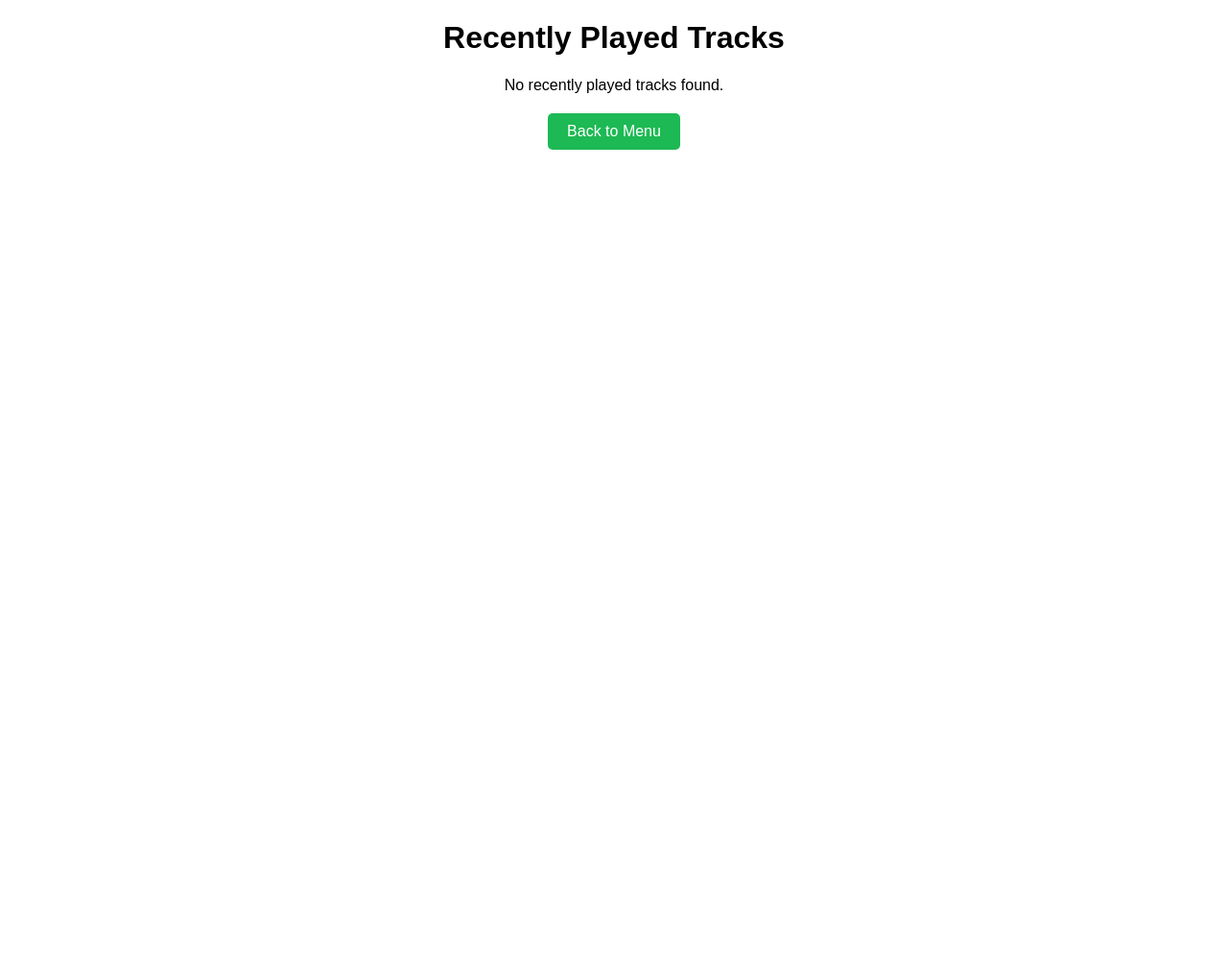
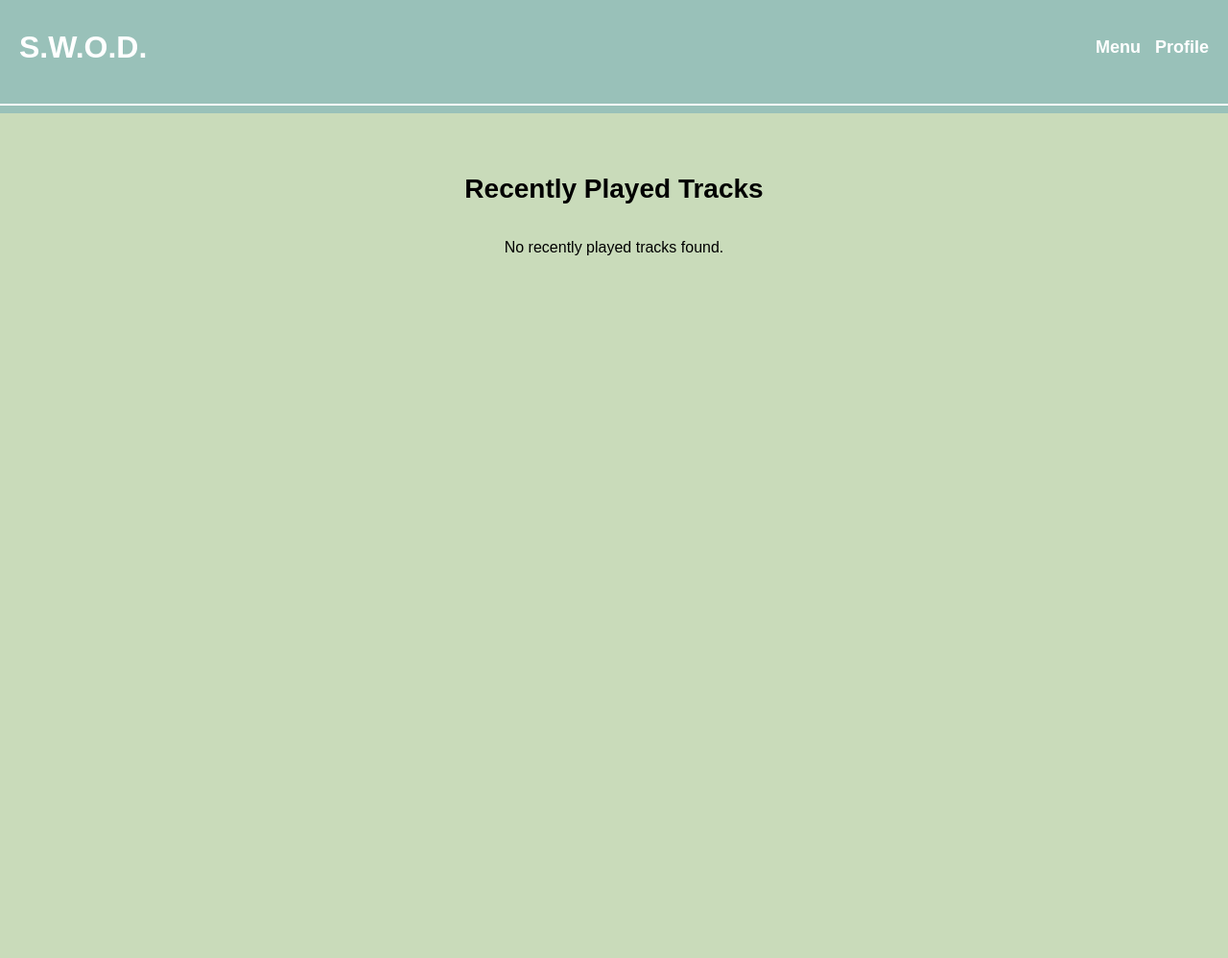
Before and after one commit to KamilesVersion/SWOD, a Flask app: template SWOD/SWOD/templates/recent.html in a window 1280 px wide. Shown: the whole page at 96% size. Before the commit the page ends 156 px from the top, so only its background shows below. Run offline with Flask 3, Linux system fonts and the light colour scheme; the template is opened without the code that fills it, so the values that code supplies are empty.

Commit message:
added css to recents page

```diff
--- a/SWOD/SWOD/templates/recent.html
+++ b/SWOD/SWOD/templates/recent.html
@@ -1,73 +1,153 @@
 <!DOCTYPE html>
 <html lang="en">
+
 <head>
     <meta charset="UTF-8">
     <meta name="viewport" content="width=device-width, initial-scale=1.0">
     <title>Recent Tracks</title>
     <style>
         body {
+            margin: 0;
             font-family: Arial, sans-serif;
+            background-color: rgb(201, 219, 186);
+        }
+
+        .header-container {
+            background-color: rgb(153, 193, 185);
+            padding: 10px 20px;
+        }
+
+        .header {
+            display: flex;
+            justify-content: space-between;
+            align-items: center;
+        }
+
+        .right-container {
+            display: flex;
+            align-items: center;
+            gap: 15px;
+        }
+
+        /* Navigation Button Styling */
+        .nav-button {
+            text-decoration: none;
+            font-size: 18px;
+            color: white;
+            font-weight: bold;
+            background: none;
+            border: none;
+            cursor: pointer;
+        }
+
+            .nav-button:hover {
+                color: lightgray;
+            }
+
+        .line {
+            width: 100%;
+            background-color: rgb(153, 193, 185);
+        }
+
+        .content {
+            min-height: 100vh;
+            padding: 40px 20px;
+            display: flex;
+            flex-direction: column;
+            align-items: center;
+        }
+
+        h2 {
+            font-size: 28px;
+            margin-bottom: 20px;
             text-align: center;
+        }
+
+        .track-list {
+            width: 90%;
+            max-width: 800px;
+            display: flex;
+            flex-direction: column;
+            gap: 15px;
         }
 
         .track {
             display: flex;
             align-items: center;
-            justify-content: center;
-            margin-bottom: 10px;
+            background-color: rgb(173, 199, 170); /* Lighter pastel background */
+            padding: 15px;
+            border-radius: 10px;
+            color: black;
+            box-shadow: 2px 2px 6px rgba(0, 0, 0, 0.1);
         }
 
             .track img {
-                width: 50px;
-                height: 50px;
-                margin-right: 10px;
+                width: 70px;
+                height: 70px;
+                margin-right: 15px;
                 border-radius: 5px;
             }
 
-        .button-container {
-            margin-top: 20px;
+        .track-info {
+            display: flex;
+            flex-direction: column;
         }
 
-        .btn {
-            display: inline-block;
-            padding: 10px 20px;
-            font-size: 16px;
-            color: white;
-            background-color: #1DB954;
-            border: none;
-            border-radius: 5px;
-            text-decoration: none;
-            cursor: pointer;
+            .track-info strong {
+                font-size: 20px;
             }
 
-            .btn:hover {
-                background-color: #169c45;
+            .track-info small {
+                font-size: 14px;
+                color: rgb(60, 80, 60);
             }
     </style>
 </head>
+
 <body>
-    <h1>Recently Played Tracks</h1>
+
+    <div class="header-container">
+        <div class="header">
+            <h1 style="color: white;">S.W.O.D.</h1>
+
+            <div class="right-container">
+                <!-- Back to Menu Button -->
+                <a href="{{ url_for('menu') }}" class="nav-button">Menu</a>
+
+                <!-- Profile Link -->
+                <a href="{{ url_for('profile') }}" class="nav-button">Profile</a>
+            </div>
+        </div>
+    </div>
+
+    <div class="line">
+        <svg height="10" width="100%">
+            <line x1="0" y1="5" x2="100%" y2="5" stroke="white" stroke-width="2" />
+        </svg>
+    </div>
+
+    <div class="content">
+        <h2>Recently Played Tracks</h2>
 
         {% if tracks %}
-    <ul style="list-style-type: none; padding: 0;">
+        <div class="track-list">
             {% for track in tracks %}
-        <li class="track">
+            <div class="track">
                 {% if track.album_cover %}
                 <img src="{{ track.album_cover }}" alt="Album Cover">
                 {% endif %}
-            <div>
+                <div class="track-info">
                     <strong>{{ track.name }}</strong> by {{ track.artist }} <br>
                     <small>Album: {{ track.album }} | Played at: {{ track.played_at }}</small>
                 </div>
-        </li>
+            </div>
             {% endfor %}
-    </ul>
+        </div>
         {% else %}
         <p>No recently played tracks found.</p>
         {% endif %}
+    </div>
 
-    <div class="button-container">
-        <a href="{{ url_for('menu') }}" class="btn">Back to Menu</a>
-    </div>
 </body>
+
 </html>
```
Lines whose indentation alone changed are shown as unchanged.
